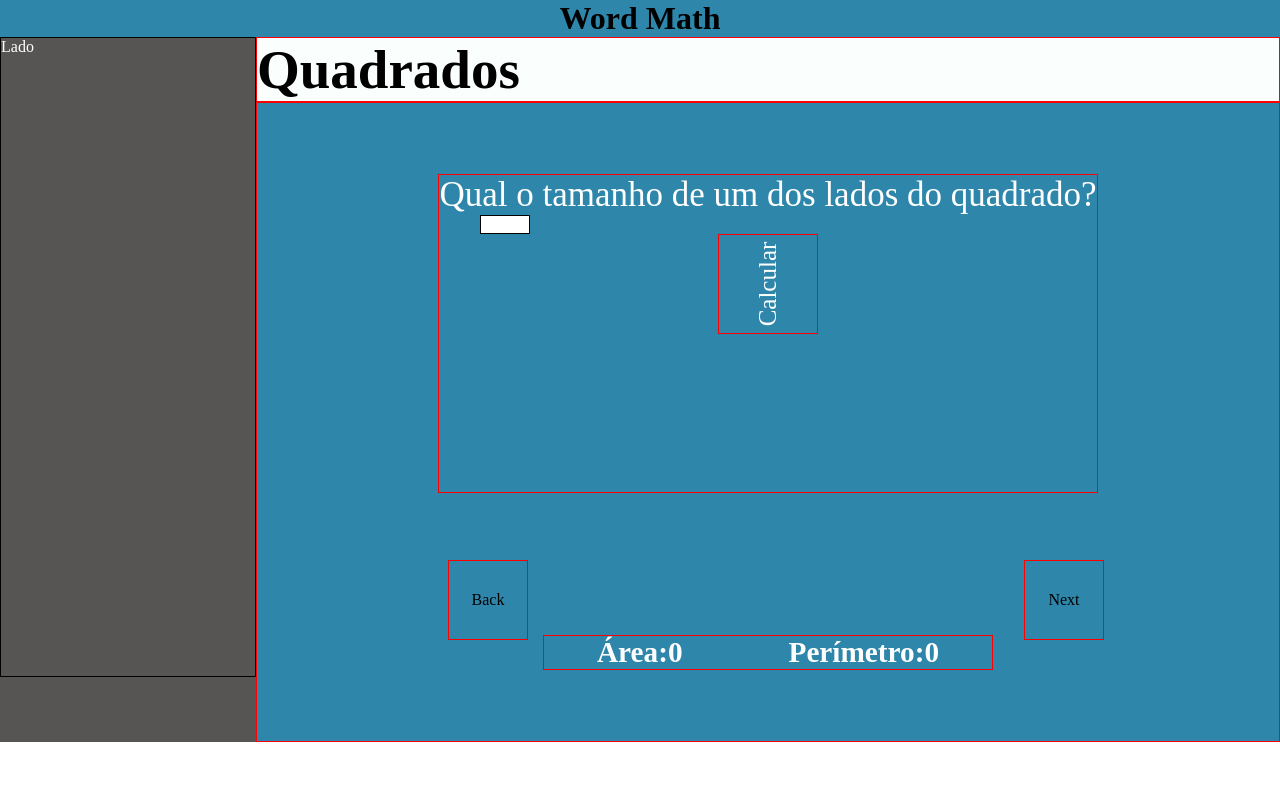
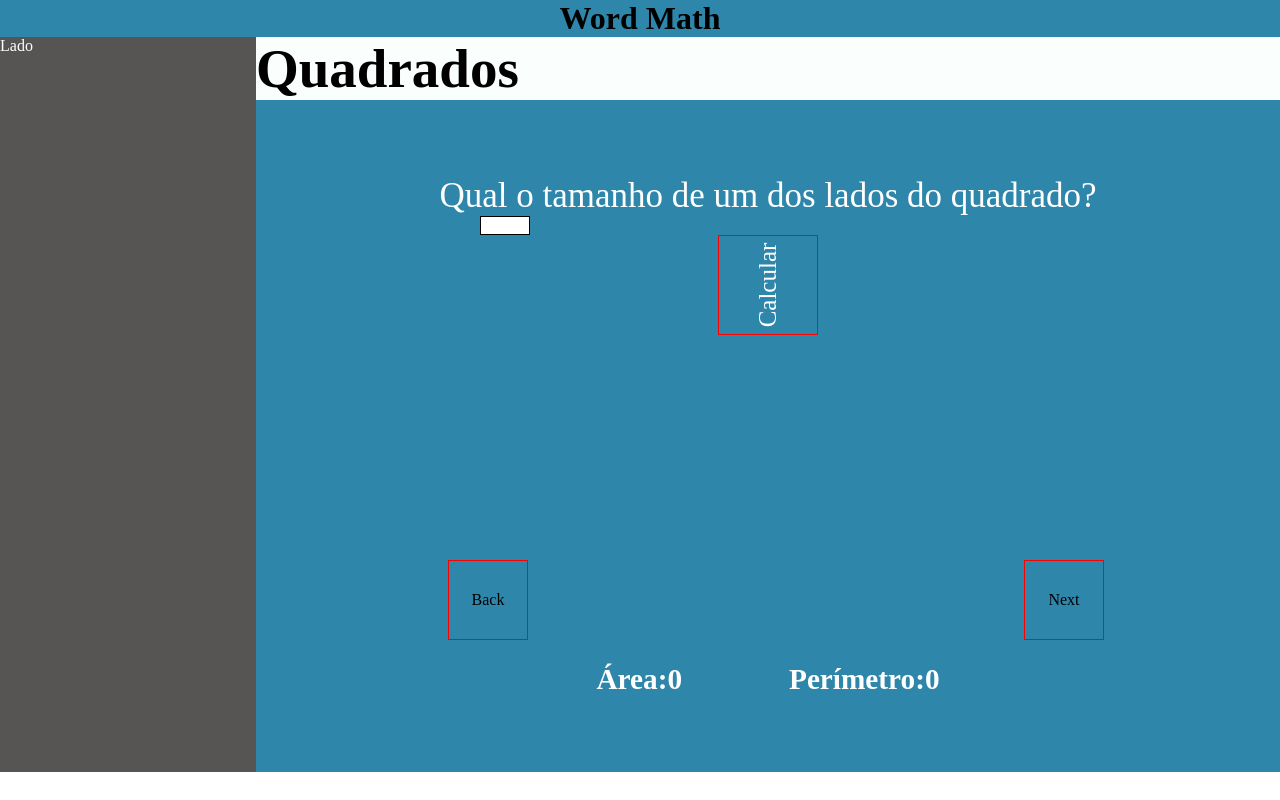
Before and after one commit to Davi-Serrano/Word-Math, a React (Create React App) app: page / in a window 1280 px wide. Built offline with nearby package versions, Linux system fonts and the light colour scheme.

Commit message:
Tirando algumas bordas e ajustando rascunhos

```diff
--- a/src/components/Section/Geometric/style.js
+++ b/src/components/Section/Geometric/style.js
@@ -2,7 +2,7 @@ import styled from "styled-components";
 
 export const Title = styled.h2`
         font-size: 55px;
-        border: 1px solid red;
+
 
         background-color: #FAFFFD;
         `
@@ -15,8 +15,7 @@ export const GeoStyle = styled.div`
     background-color: #2E86AB;
     color:white;
 
-    border: 1px solid red;
-    height: 80vh;
+    height:84vh;
     width: 80vw;
 
 
@@ -49,14 +48,12 @@ export const GeoStyle = styled.div`
             border: 1px solid black;
             text-align: center;
         }
-        border: 1px solid red;
     }
 
     .result{
         display: flex;
         justify-content: space-around;
 
-        border: 1px solid red;
         font-size: 25px;
         width: 450px;
 
@@ -124,7 +121,6 @@ export const CircleBtn = styled.div`
 
         width: 100px;
         height: 100px;
-        border: 1px solid red ;
 
         font-size: 25px;
         border-radius: 50px;
--- a/src/components/Section/styled.js
+++ b/src/components/Section/styled.js
@@ -1,7 +1,6 @@
 import styled from "styled-components";
 
 export const Aside = styled.div`
-        border: 1px solid black;
         color: white;
         height: 80vh;
         width: 20vw;
```
